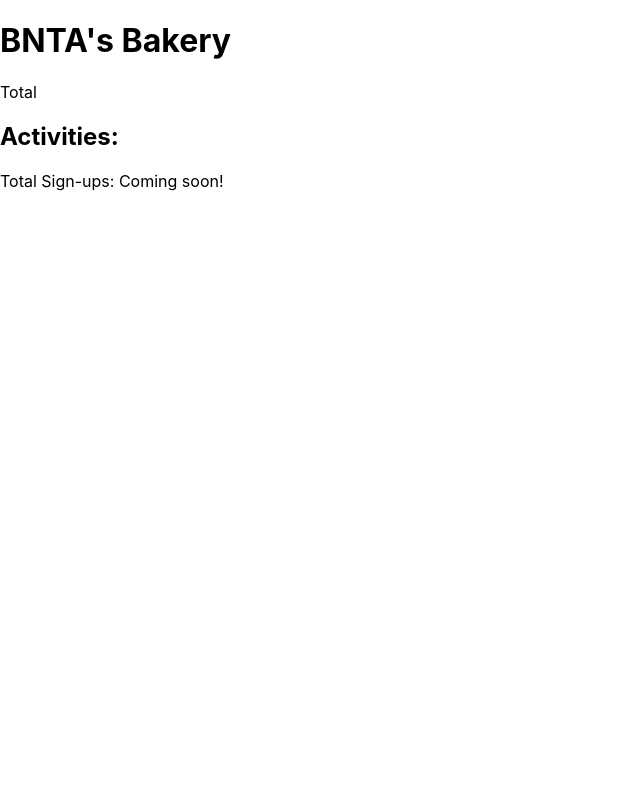
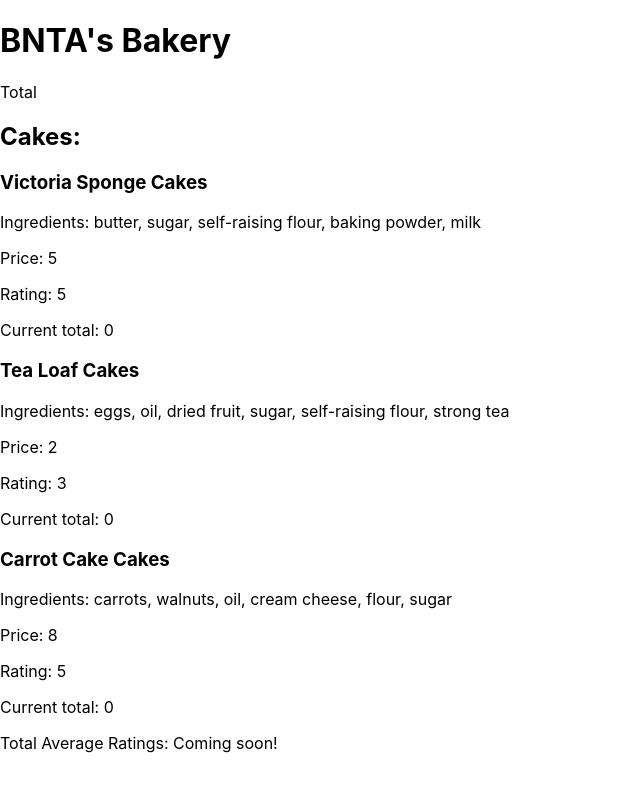
Before and after one commit to nsleeah/lab-react-bakery, a React (Create React App) app: page / in a window 1280 px wide. Shown: the top 792 px of the page, without its empty margins (0-640 px from the left). Built offline with nearby package versions, Linux system fonts and the light colour scheme.

Commit message:
fix: app, cake container and cake files

```diff
--- a/src/components/Cake.js
+++ b/src/components/Cake.js
@@ -0,0 +1,17 @@
+// src/components/Counter.js
+
+const Cake = ({title, ingredients, price, rating}) => {
+
+    return(
+        <>
+            <h3>{title} Cakes </h3>
+            <p>Ingredients: {ingredients} </p>
+            <p>Price: {price} </p>
+            <p>Rating: {rating} </p>
+            <p>Current total: 0</p>
+        </>
+    )
+
+}
+
+export default Cake;
--- a/src/containers/CakeContainer.js
+++ b/src/containers/CakeContainer.js
@@ -1,5 +1,6 @@
 //src/containers/CakeContainer.js
 import {useState} from 'react';
+import Cake from "../components/Cake";
 
 
 const CakeContainer = () => {
@@ -10,8 +11,11 @@ const CakeContainer = () => {
 
     return(
         <>
-            <h2>Activities:</h2>
-            <p>Total Sign-ups: Coming soon!</p>
+            <h2>Cakes: </h2>
+            <Cake title={"Victoria Sponge"} ingredients={"butter, sugar, self-raising flour, baking powder, milk"} price={5} rating={5}/>
+            <Cake title={"Tea Loaf"} ingredients={"eggs, oil, dried fruit, sugar, self-raising flour, strong tea"} price={2} rating={3}/>
+            <Cake title={"Carrot Cake"} ingredients={"carrots, walnuts, oil, cream cheese, flour, sugar"} price={8} rating={5}/>
+            <p>Total Average Ratings: Coming soon!</p>
         </>
     )
 
```
